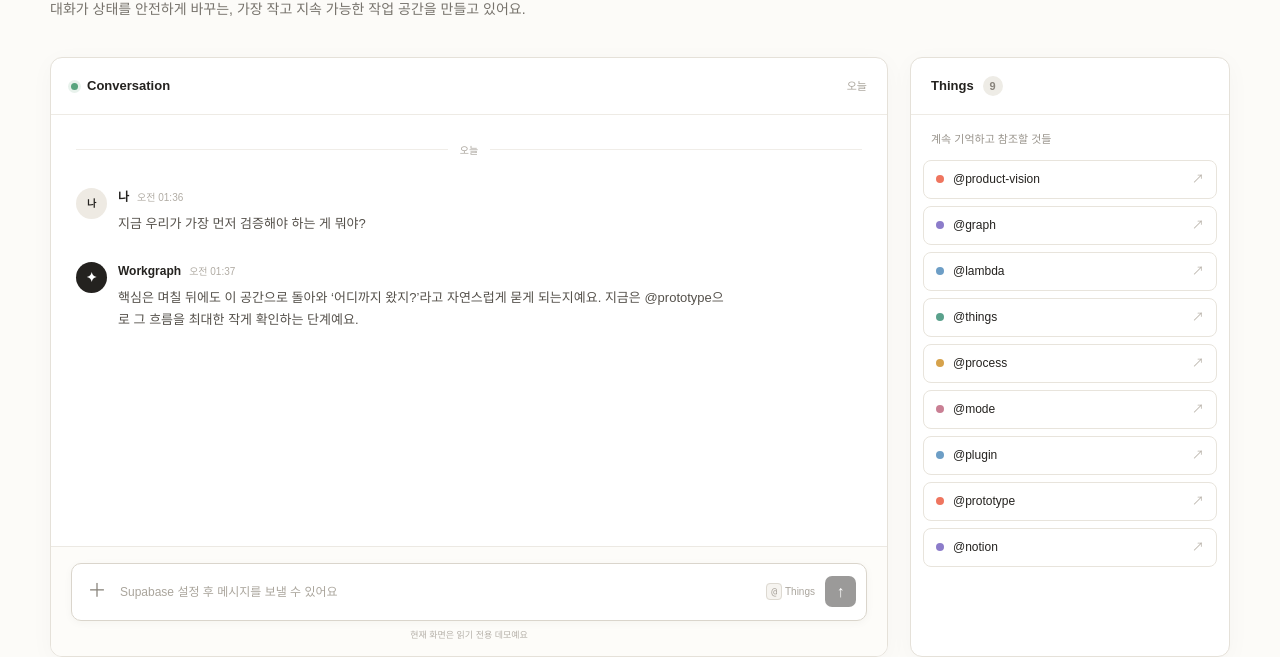
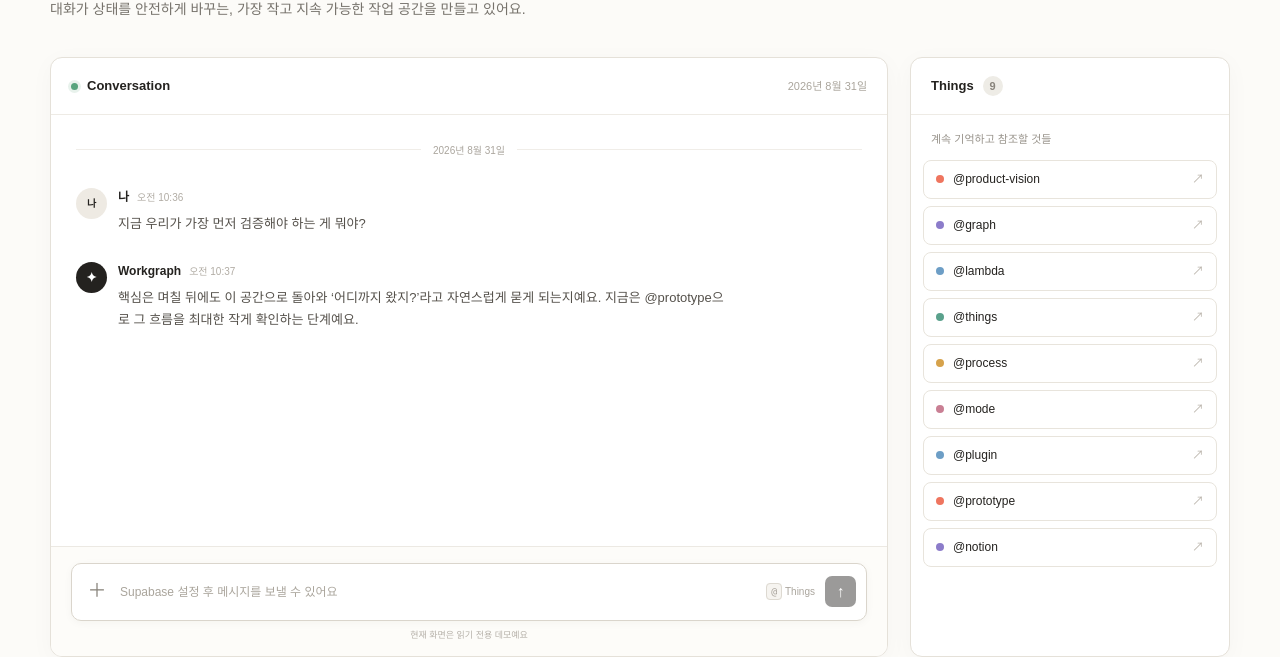
Before and after one commit to stlim0727/workgraph, a Next.js app: page /work/graph-app in a window 1280 px wide. Shown: the part 214-871 px from the top of the page. Built offline with nearby package versions, Linux system fonts and the light colour scheme; no server answers.

Commit message:
fix: address persistence review feedback

```diff
--- a/app/work/[workSlug]/page.tsx
+++ b/app/work/[workSlug]/page.tsx
@@ -4,6 +4,7 @@ import { Composer } from "@/components/composer";
 import { ThingPill } from "@/components/thing-pill";
 import { createThing, sendMessage } from "@/app/actions";
 import { getWorkBySlug, listMessages, listThings } from "@/lib/data";
+import { conversationDateKey, formatConversationDay, formatMessageTime } from "@/lib/format";
 import { isSupabaseConfigured } from "@/lib/supabase";
 
 export default async function WorkPage({ params }: { params: Promise<{ workSlug: string }> }) {
@@ -12,6 +13,13 @@ export default async function WorkPage({ params }: { params: Promise<{ workSlug:
   if (!work) notFound();
   const [things, messages] = await Promise.all([listThings(work.id), listMessages(work.id)]);
   const messageAction = isSupabaseConfigured() ? sendMessage.bind(null, work.id, work.slug) : undefined;
+  const messageGroups = messages.reduce<Array<{ key: string; label: string; messages: typeof messages }>>((groups, message) => {
+    const key = conversationDateKey(message.createdAt);
+    const current = groups.at(-1);
+    if (current?.key === key) current.messages.push(message);
+    else groups.push({ key, label: formatConversationDay(message.createdAt), messages: [message] });
+    return groups;
+  }, []);
 
   return (
     <PageShell backHref="/" context={work.title} className="work-page">
@@ -22,15 +30,18 @@ export default async function WorkPage({ params }: { params: Promise<{ workSlug:
 
       <div className="work-layout">
         <section className="conversation-panel">
-          <div className="panel-heading"><div><span className="live-dot" />Conversation</div><span>오늘</span></div>
+          <div className="panel-heading"><div><span className="live-dot" />Conversation</div><span>{messageGroups.at(-1)?.label ?? "대화 없음"}</span></div>
           <div className="messages">
-            <div className="day-divider"><span>오늘</span></div>
-            {messages.map((message) => (
-              <article className={`message ${message.role}`} key={message.id}>
-                <div className="message-avatar">{message.role === "user" ? "나" : <span className="mini-mark">✦</span>}</div>
-                <div><div className="message-meta"><strong>{message.role === "user" ? "나" : "Workgraph"}</strong><time>{new Intl.DateTimeFormat("ko-KR", { hour: "2-digit", minute: "2-digit" }).format(new Date(message.createdAt))}</time></div><p>{message.content}</p></div>
-              </article>
-            ))}
+            {messageGroups.map((group) => <section className="message-day" key={group.key}>
+              <div className="day-divider"><span>{group.label}</span></div>
+              {group.messages.map((message) => (
+                <article className={`message ${message.role}`} key={message.id}>
+                  <div className="message-avatar">{message.role === "user" ? "나" : <span className="mini-mark">✦</span>}</div>
+                  <div><div className="message-meta"><strong>{message.role === "user" ? "나" : "Workgraph"}</strong><time dateTime={message.createdAt}>{formatMessageTime(message.createdAt)}</time></div><p>{message.content}</p></div>
+                </article>
+              ))}
+            </section>)}
+            {!messages.length ? <p className="empty-state">첫 메시지로 대화를 시작하세요.</p> : null}
           </div>
           <Composer action={messageAction} />
         </section>
--- a/app/work/[workSlug]/thing/[thingSlug]/page.tsx
+++ b/app/work/[workSlug]/thing/[thingSlug]/page.tsx
@@ -3,7 +3,7 @@ import Link from "next/link";
 import { PageShell } from "@/components/app-shell";
 import { Composer } from "@/components/composer";
 import { ThingPill } from "@/components/thing-pill";
-import { relateThings, updateThing } from "@/app/actions";
+import { relateThings, sendMessage, updateThing } from "@/app/actions";
 import { getThingBySlug, getWorkBySlug, listRelatedThings, listThingEvents, listThings } from "@/lib/data";
 import { isSupabaseConfigured } from "@/lib/supabase";
 
@@ -15,6 +15,7 @@ export default async function ThingPage({ params }: { params: Promise<{ workSlug
   if (!thing) notFound();
   const [related, events, things] = await Promise.all([listRelatedThings(work.id, thing.id), listThingEvents(work.id, thing.id), listThings(work.id)]);
   const candidates = things.filter((item) => item.id !== thing.id && !related.some((relatedThing) => relatedThing.id === item.id));
+  const messageAction = isSupabaseConfigured() ? sendMessage.bind(null, work.id, work.slug) : undefined;
 
   return (
     <PageShell backHref={`/work/${work.slug}`} context={work.title} className="thing-page">
@@ -50,7 +51,7 @@ export default async function ThingPage({ params }: { params: Promise<{ workSlug
         </article>
         <aside className="ask-panel">
           <div><p className="eyebrow">ASK ABOUT THIS THING</p><h2>@{thing.name}의 맥락에서<br />대화를 이어가세요.</h2><p>현재 Work와 연결된 Things를 함께 살펴봐요.</p></div>
-          <Composer mention={thing.name} placeholder="이 Thing에 대해 물어보세요…" />
+          <Composer action={messageAction} mention={thing.name} placeholder="이 Thing에 대해 물어보세요…" />
           <Link className="back-to-work" href={`/work/${work.slug}`}>전체 대화로 돌아가기 <span>→</span></Link>
         </aside>
       </div>
--- a/lib/data.ts
+++ b/lib/data.ts
@@ -20,7 +20,7 @@ function mapThing(row: Record<string, unknown>): Thing {
 }
 
 function mapMessage(row: Record<string, unknown>): Message {
-  return { id: String(row.id), workId: String(row.work_id), role: row.role as Message["role"], content: String(row.content), createdAt: String(row.created_at) };
+  return { id: String(row.id), workId: String(row.work_id), sequence: Number(row.sequence), role: row.role as Message["role"], content: String(row.content), createdAt: String(row.created_at) };
 }
 
 function mapEvent(row: Record<string, unknown>): Event {
@@ -57,7 +57,7 @@ export const getThingBySlug = cache(async (workId: string, slug: string): Promis
 
 export const listMessages = cache(async (workId: string): Promise<Message[]> => {
   if (!isSupabaseConfigured()) return workId === mockWork.id ? mockMessages : [];
-  const { data, error } = await getSupabase().from("messages").select("*").eq("work_id", workId).order("created_at", { ascending: false }).limit(50);
+  const { data, error } = await getSupabase().from("messages").select("*").eq("work_id", workId).order("sequence", { ascending: false }).limit(50);
   if (error) throw error;
   return data.map(mapMessage).reverse();
 });
@@ -76,7 +76,7 @@ export const listRelatedThings = cache(async (workId: string, thingId: string):
 
 export const listThingEvents = cache(async (workId: string, thingId: string): Promise<Event[]> => {
   if (!isSupabaseConfigured()) return [];
-  const { data, error } = await getSupabase().from("events").select("*").eq("work_id", workId).contains("payload", { thing_id: thingId }).order("created_at", { ascending: false }).limit(5);
+  const { data, error } = await getSupabase().from("events").select("*").eq("work_id", workId).or(`payload->>thing_id.eq.${thingId},payload->>to_thing_id.eq.${thingId}`).order("created_at", { ascending: false }).limit(5);
   if (error) throw error;
   return data.map(mapEvent);
 });
--- /dev/null
+++ b/lib/format.ts
@@ -0,0 +1,36 @@
+const applicationTimeZone = "Asia/Seoul";
+
+const dateKeyFormatter = new Intl.DateTimeFormat("en-CA", {
+  timeZone: applicationTimeZone,
+  year: "numeric",
+  month: "2-digit",
+  day: "2-digit",
+});
+
+export function conversationDateKey(value: string | Date) {
+  return dateKeyFormatter.format(new Date(value));
+}
+
+export function formatConversationDay(value: string | Date, now = new Date()) {
+  const date = new Date(value);
+  const key = conversationDateKey(date);
+  const today = conversationDateKey(now);
+  const yesterday = conversationDateKey(new Date(now.getTime() - 24 * 60 * 60 * 1000));
+
+  if (key === today) return "오늘";
+  if (key === yesterday) return "어제";
+  return new Intl.DateTimeFormat("ko-KR", {
+    timeZone: applicationTimeZone,
+    year: "numeric",
+    month: "long",
+    day: "numeric",
+  }).format(date);
+}
+
+export function formatMessageTime(value: string | Date) {
+  return new Intl.DateTimeFormat("ko-KR", {
+    timeZone: applicationTimeZone,
+    hour: "2-digit",
+    minute: "2-digit",
+  }).format(new Date(value));
+}
--- a/lib/mock-data.ts
+++ b/lib/mock-data.ts
@@ -36,10 +36,11 @@ export const things: Thing[] = [
 }));
 
 export const messages: Message[] = [
-  { id: "mock-message-1", workId, role: "user", content: "지금 우리가 가장 먼저 검증해야 하는 게 뭐야?", createdAt: "2026-08-31T01:36:00.000Z" },
+  { id: "mock-message-1", workId, sequence: 1, role: "user", content: "지금 우리가 가장 먼저 검증해야 하는 게 뭐야?", createdAt: "2026-08-31T01:36:00.000Z" },
   {
     id: "mock-message-2",
     workId,
+    sequence: 2,
     role: "assistant",
     content: "핵심은 며칠 뒤에도 이 공간으로 돌아와 ‘어디까지 왔지?’라고 자연스럽게 묻게 되는지예요. 지금은 @prototype으로 그 흐름을 최대한 작게 확인하는 단계예요.",
     createdAt: "2026-08-31T01:37:00.000Z",
--- a/lib/types.ts
+++ b/lib/types.ts
@@ -36,6 +36,7 @@ export type Relation = {
 export type Message = {
   id: string;
   workId: string;
+  sequence: number;
   role: "user" | "assistant" | "system";
   content: string;
   createdAt: string;
```
Also changed, not shown: 1 other file (tests, documents, lock files or other folders).
